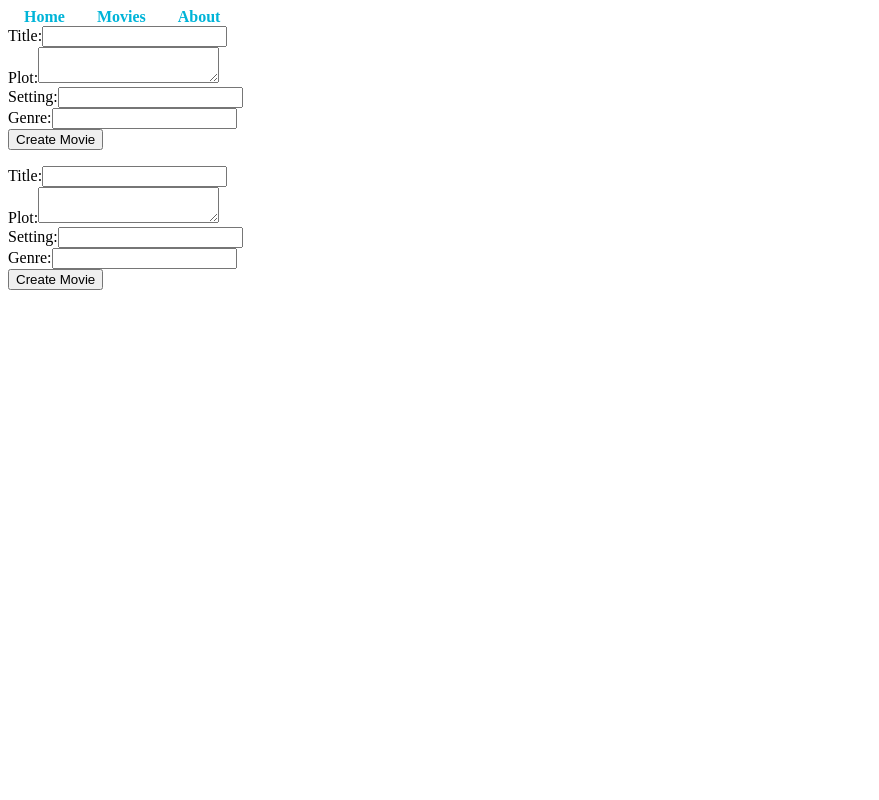
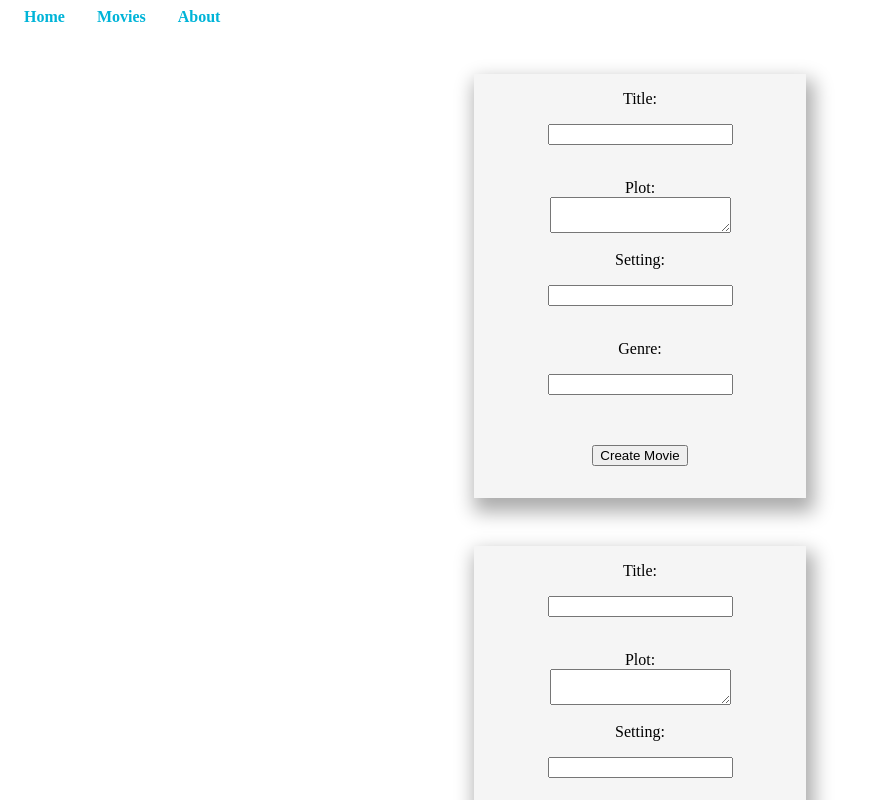
Before and after one commit to rahimshahad/react_proj, a React (Create React App) app in the folder fan_fiction_client/: page /movies/new in a window 1280 px wide. Shown: the top 800 px of the page, without its empty margins (0-879 px from the left). Built offline with nearby package versions, Linux system fonts and the light colour scheme; no server answers.

Commit message:
create styled form

```diff
--- a/fan_fiction_client/src/components/MoviesForm.js
+++ b/fan_fiction_client/src/components/MoviesForm.js
@@ -1,6 +1,7 @@
 import React, { Component } from 'react'
 import {connect} from 'react-redux'
 import { addMovie } from '../actions/moviesActions'
+import { Form, FormInput } from '../styled-components/Form.style'
 
  class MoviesForm extends Component {
     state ={
@@ -25,21 +26,21 @@ import { addMovie } from '../actions/moviesActions'
     render() {
         return (
             <div>
-               <form onSubmit={this.handleSubmit} >
+               <Form onSubmit={this.handleSubmit} >
                    <label>Title:</label>
-                   <input type='text' value={this.state.title} name='title' onChange={this.handleChange}/>
+                   <FormInput type='text' value={this.state.title} name='title' onChange={this.handleChange}/>
                    <br/>
                    <label>Plot:</label>
                    <textarea value={this.state.plot} name='plot' onChange={this.handleChange}/>
                    <br/>
                    <label>Setting:</label>
-                   <input type='text' value={this.state.setting} name='setting' onChange={this.handleChange}/>
+                   <FormInput type='text' value={this.state.setting} name='setting' onChange={this.handleChange}/>
                    <br/>
                    <label>Genre:</label>
-                   <input type='text' value={this.state.genre} name='genre' onChange={this.handleChange}/>
+                   <FormInput type='text' value={this.state.genre} name='genre' onChange={this.handleChange}/>
                    <br/>
-                   <input type='submit' value='Create Movie' />
-               </form>
+                   <FormInput type='submit' value='Create Movie' />
+               </Form>
             </div>
         )
     }
--- /dev/null
+++ b/fan_fiction_client/src/styled-components/Form.style.js
@@ -0,0 +1,16 @@
+import styled from "styled-components";
+
+export const Form = styled.form`
+    margin: 3rem auto;
+    display: flex;
+    align-items: center;
+    flex-direction: column;
+    width: 300px;
+    padding: 1rem;
+    box-shadow: 4px 10px 18px 4px rgba(0, 0, 0 , 0.33);
+    background-color: whitesmoke;
+`
+
+export const FormInput =styled.input`
+    margin: 1rem;
+`
```
